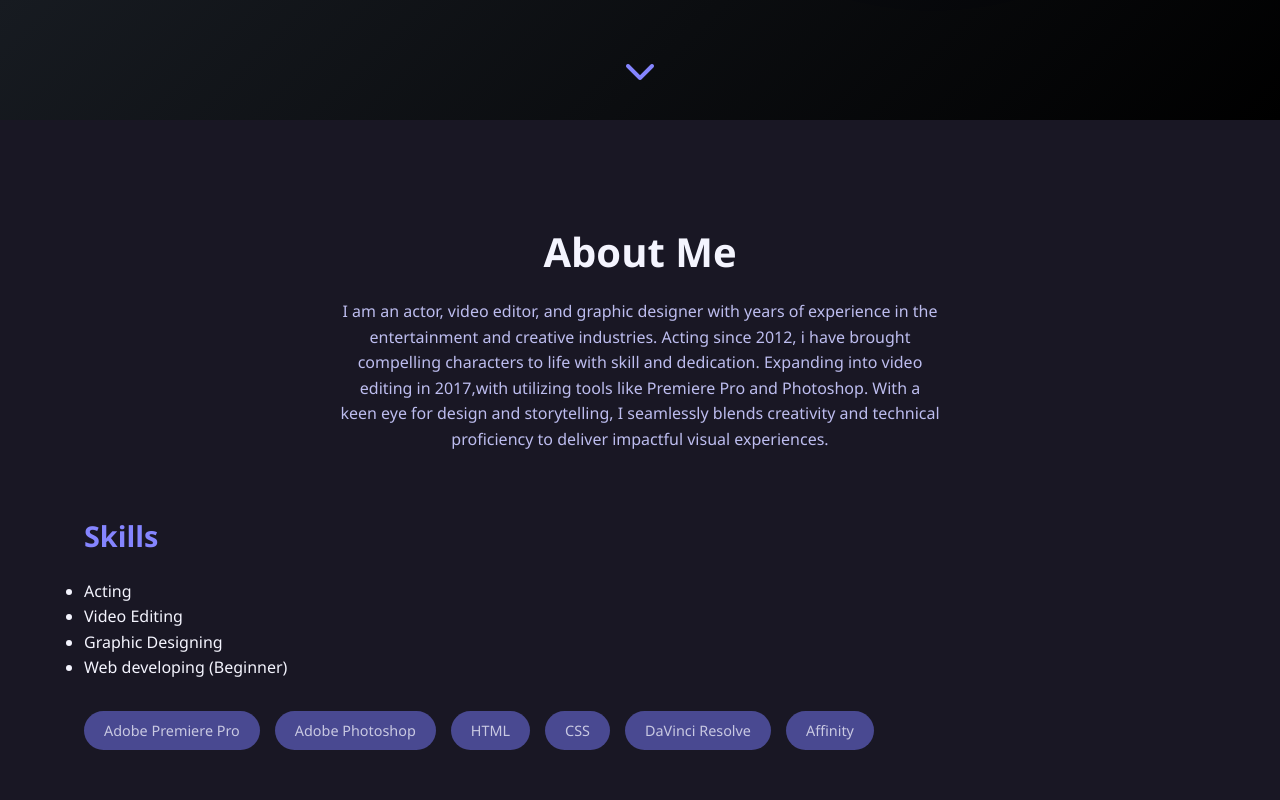
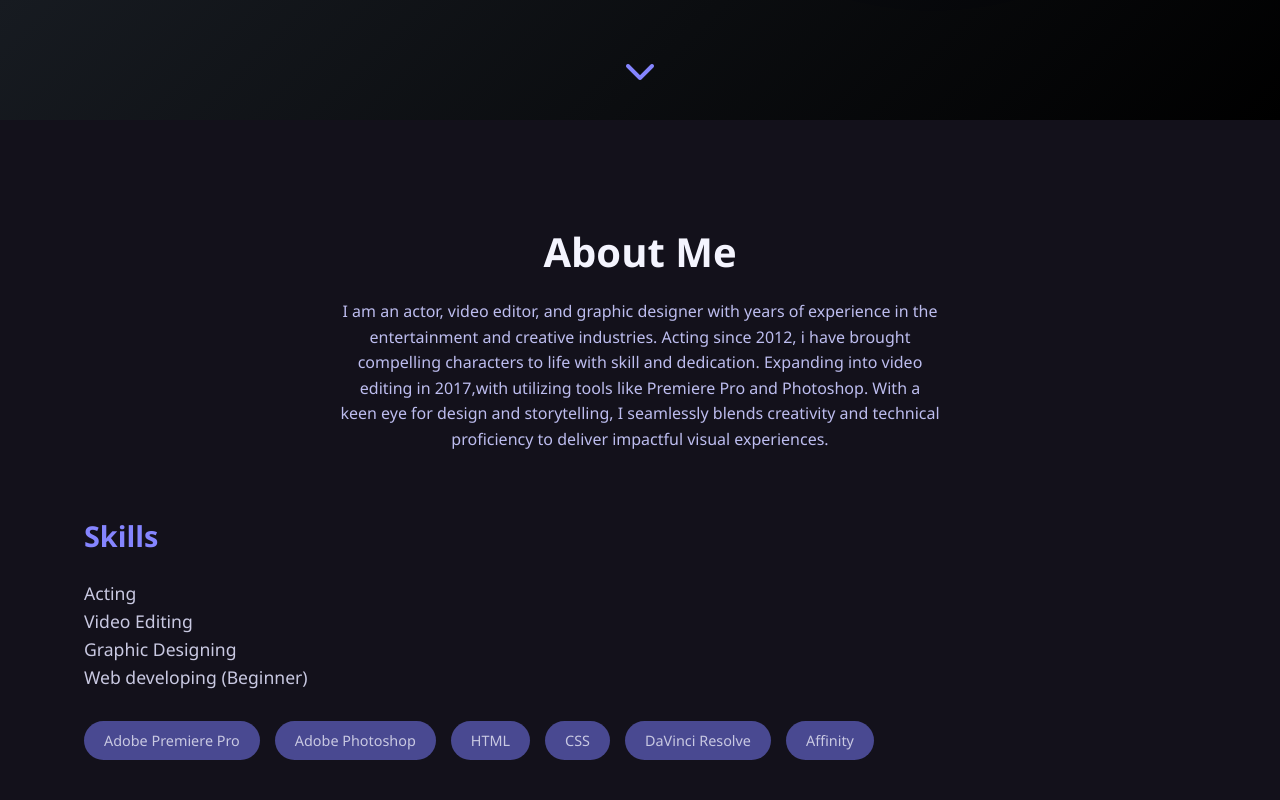
Before and after one commit to YanethRanabahu/Yaneth-Portfolio, a plain HTML site: page index.html in a window 1280 px wide. Shown: the part 680-1480 px from the top of the page. Drawn offline with Linux system fonts and the light colour scheme.

Commit message:
Add files via upload

```diff
--- a/index.html
+++ b/index.html
@@ -60,7 +60,7 @@
             <div class="about-content">
                 <div class="about-text">
                     <h3>Skills</h3>
-                    <ul>
+                    <ul type="none">
                         <li>Acting</li>
                         <li>Video Editing</li>
                         <li>Graphic Designing</li>
--- a/style.css
+++ b/style.css
@@ -198,7 +198,7 @@
 
         /* About e Section */
         #about {
-            background-color: #191724;
+            background-color: #13111b;
         }
 
         .about-content {
@@ -239,6 +239,11 @@
 
         .skill a{
             text-decoration: none;
+            color: #C9C9E2;
+        }
+
+        .about-text ul{
+            font-size: 1.1rem;
             color: #C9C9E2;
         }
 
```
